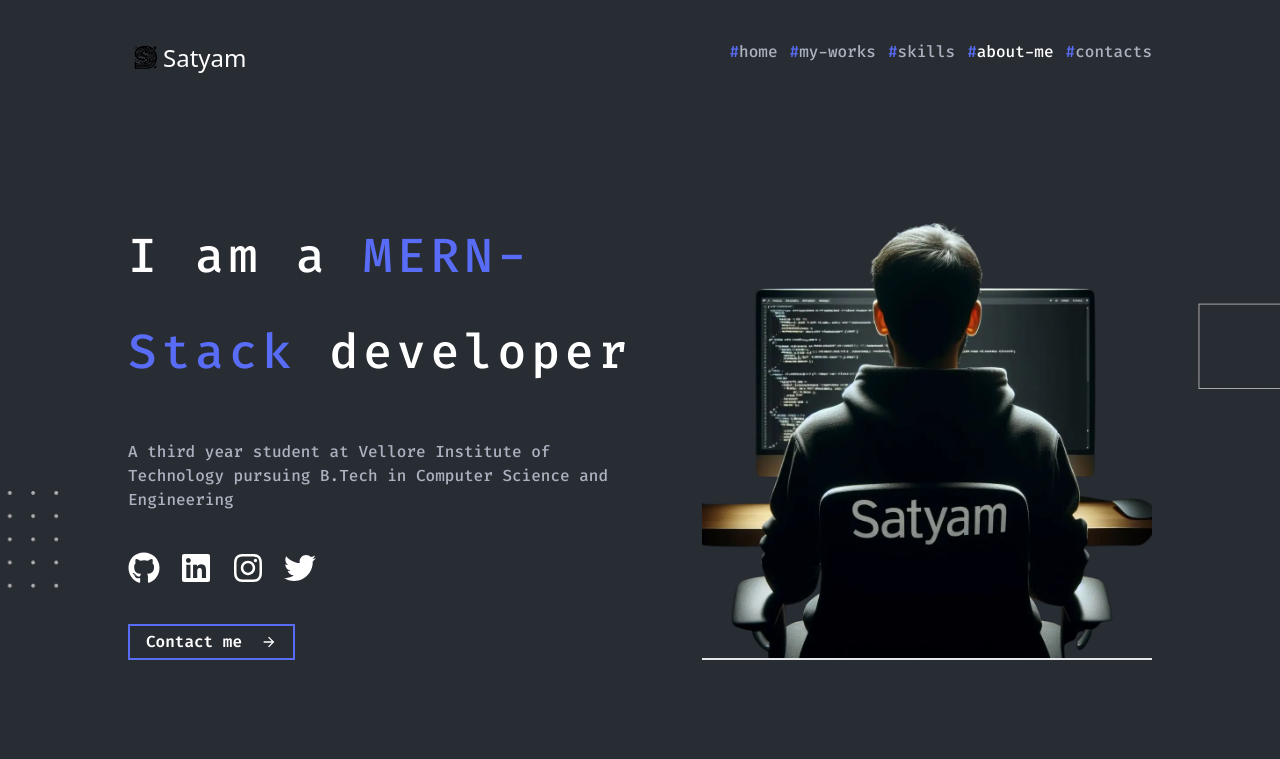
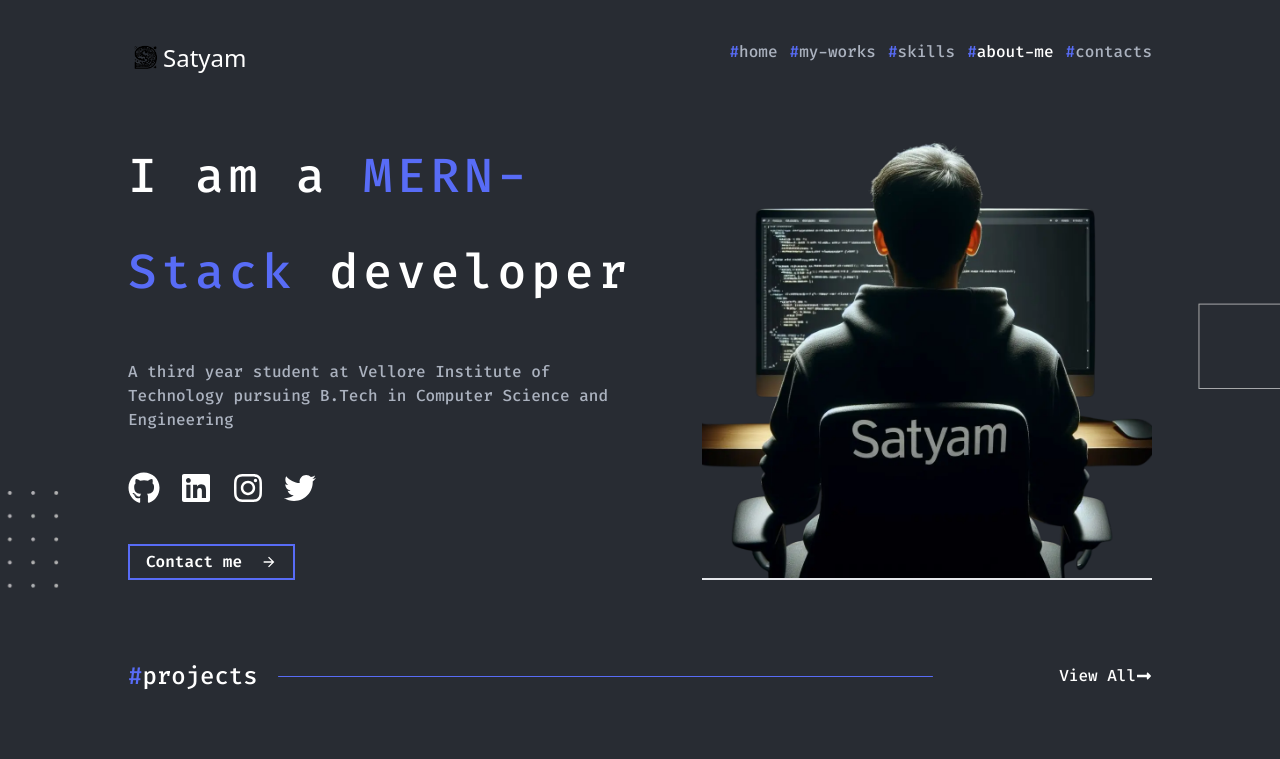
Before and after one commit to satyamdwivedi7/portfolio, a Next.js app: page / in a window 1280 px wide. Shown: the top 759 px of the page. Built offline with nearby package versions, Linux system fonts and the light colour scheme.

Commit message:
fixed navbar

```diff
--- a/src/app/globals.css
+++ b/src/app/globals.css
@@ -6,6 +6,8 @@ span {
   color: #586CF6;
 }
 section{
-  margin: 5rem 0 5rem 0;
+  /* margin: 5rem 0; */
   width: 100%;
+  padding-top: 90px;
+    margin-top: -90px;
 }
--- a/src/app/page.js
+++ b/src/app/page.js
@@ -3,8 +3,6 @@ import Home from "../sections/Home";
 import Skills from "@/sections/Skills";
 import About from "@/sections/About";
 import Contact from "@/sections/Contact";
-
-
 export default function Page() {
   return (
     <main className="flex min-h-screen flex-col items-center justify-between mx-32 pt-32">
--- /dev/null
+++ b/src/app/projects/page.js
@@ -0,0 +1,6 @@
+export default function Page() {
+  return (
+    <main className="flex min-h-screen flex-col items-center justify-between mx-32 pt-32">
+    </main>
+  );
+}
--- a/src/components/Footer.js
+++ b/src/components/Footer.js
@@ -8,7 +8,7 @@ export default function Footer() {
       <div className="flex justify-between py-10 border-t">
         <div>
           <div className="flex items-center">
-            <Image src="/logo.svg" width={35} height={35} />
+            <Image src="/logo.svg" alt='' width={35} height={35} />
             <h1>Satyam</h1> &nbsp;
             <p className="text-secondary">satyamdwivedi419@gmail.com</p>
           </div>
--- a/src/components/Title.js
+++ b/src/components/Title.js
@@ -1,5 +1,5 @@
 import { FaLongArrowAltRight } from "react-icons/fa";
-export default function Title({ heading, prefix, viewAll = false }) {
+export default function Title({ heading, prefix, viewAll = null }) {
   return (
     <div className="w-[100%] flex justify-between items-center my-20">
       <div className="w-4/5 flex items-center text-2xl">
--- a/src/sections/About.js
+++ b/src/sections/About.js
@@ -1,7 +1,6 @@
 import Button from "@/components/Button";
 import Title from "@/components/Title";
 import { MdOutlineArrowForward } from "react-icons/md";
-import Image from "next/image";
 export default function About() {
   return (
     <section id="about-me">
--- a/src/sections/Nav.js
+++ b/src/sections/Nav.js
@@ -25,9 +25,9 @@ export default function Nav() {
   }, []);
 
   return (
-    <nav className=" w-[100%] bg-theme flex justify-between py-10 px-32 fixed">
+    <nav className=" w-[100%] flex justify-between bg-theme py-10 px-32 fixed">
       <div className="flex justify-center items-center">
-        <Image src="/logo.svg" width={35} height={35} text-white />
+        <Image priority src="/logo.svg" width={35} height={35} alt=""/>
         <h1 className="text-2xl font-sans">Satyam</h1>
       </div>
       <div className="flex gap-3">
--- a/src/sections/Projects.js
+++ b/src/sections/Projects.js
@@ -4,7 +4,7 @@ import Title from "@/components/Title";
 export default function Projects() {
   return (
     <section id="my-works">
-      <Title prefix="#" heading="projects" viewAll={true} />
+      <Title prefix="#" heading="projects" viewAll="/projects" />
       <div className=" w-[100%] grid grid-cols-4">
         <Card
           img="/elcar.webp"
```
